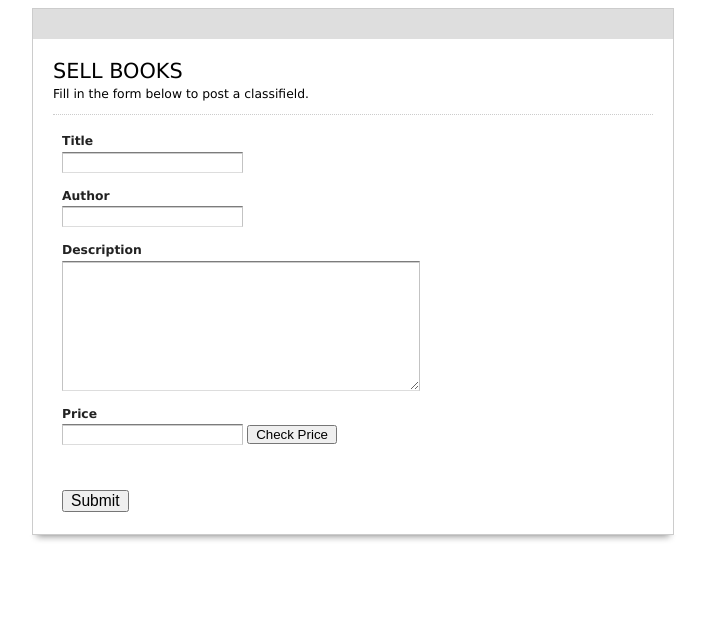
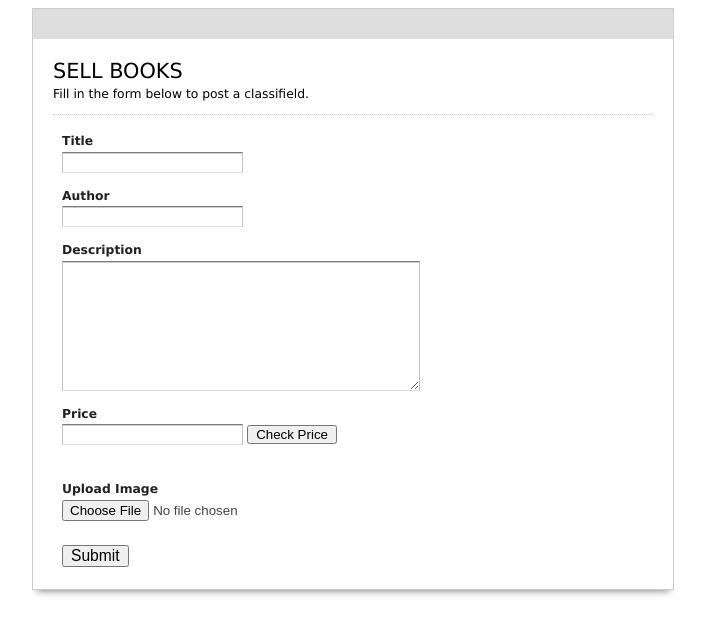
Before and after one commit to SocioDroid/BookBase, a Django app: page /user/sell/ in a window 1280 px wide. Shown: the top 635 px of the page, without its empty margins (287-992 px from the left). Run offline with Django 3.2, Linux system fonts and the light colour scheme.

Commit message:
Image Upload

```diff
--- a/BookBase/BookBase/settings.py
+++ b/BookBase/BookBase/settings.py
@@ -123,8 +123,8 @@ MEDIA_DIR = os.path.join(BASE_DIR, 'media')
 STATIC_URL = '/static/'
 STATICFILES_DIRS = [STATIC_DIR]
 
-MEDIA_ROOT = MEDIA_DIR
 MEDIA_URL = '/media/'
+MEDIA_ROOT = os.path.join(BASE_DIR, 'media')
 
 LOGIN_URL = '/user/login/'
 LOGIN_REDIRECT_URL = 'home'
--- a/BookBase/templates/home.html
+++ b/BookBase/templates/home.html
@@ -15,7 +15,7 @@
 
 {% else %}
   <p>You are not logged in</p>
-  <a href="{% url 'login' %}">login</a>
+  <a href="{% url 'login' %}">Login</a>
 
 {% endif %}
 {% endblock %}
--- a/BookBase/templates/sell.html
+++ b/BookBase/templates/sell.html
@@ -73,6 +73,14 @@
                                   </div>
                         </div>
                     </li>
+                    <li id="li_4" >
+                        <label class="description" for="element_3">Upload Image </label>
+                        <div>
+                            <input type="file" name="myfile" accept="image/*"  >
+                        </div>
+                        <p class="guidelines" id="guide_4"><small>Upload Book Image</small></p>
+                    </li>
+
                     <li class="buttons">
                         <input id="saveForm" class="button_text" type="submit" name="submit" value="Submit" />
                     </li>
--- a/BookBase/user/models.py
+++ b/BookBase/user/models.py
@@ -19,6 +19,7 @@ class Sell(models.Model):
     price = models.DecimalField(max_digits=10, decimal_places=2, null=False )
     datetime = models.DateTimeField(default=datetime.datetime.now)
     user_id = models.ForeignKey(User, on_delete=models.CASCADE)
+    bookImage = models.ImageField(upload_to="images/", default="images/noBook.png",blank=True, null=True)
 
     def __str__(self):
-        return self.add_id
+        return str(self.add_id)
--- a/BookBase/user/views.py
+++ b/BookBase/user/views.py
@@ -1,5 +1,3 @@
-from django.contrib.auth.models import User
-import django
 from django.http import JsonResponse
 from django.shortcuts import render
 from .forms import UserForm, UserProfileInfoForm
@@ -11,6 +9,7 @@ from django.contrib.auth.decorators import login_required
 from matplotlib import pyplot as plt
 from django.conf import settings
 import os
+from django.core.files.storage import FileSystemStorage
 
 @login_required
 def special(request):
@@ -60,7 +59,7 @@ def sell(request):
                                  })
         return render(request, 'sell.html', )
 
-    if request.method == 'POST':
+    if request.method == 'POST'and request.FILES['myfile']:
         title = request.POST.get('title')
         author =request.POST.get('author')
         description =request.POST.get('desc')
@@ -71,7 +70,7 @@ def sell(request):
         sellModel.description = description
         sellModel.price = price
         sellModel.user_id = request.user
-
+        sellModel.bookImage = request.FILES['myfile']
         sellModel.save()
         context = {'title':title,'author':author,'desc':description,'price':price}
         print(str(title)+str(author)+str(description)+str(price))
@@ -105,12 +104,12 @@ def checkPrice(titleRec):
         priceList = [avgPrice,minPrice,maxPrice]
         # Plot Graph
         plt.title(titleRec)
-        plt.text(0.5, 2.5, minPrice)
-        plt.text(0.5, 4.5, maxPrice)
+        # plt.text(0.5, 2.5, minPrice)
+        # plt.text(0.5, 4.5, maxPrice)
 
         plt.scatter(range(len(bookPrice)),bookPrice)
         plt.savefig(os.path.join(settings.BASE_DIR,'static/user/images/'+titleRec+'.png'))
-        figPath ="<img src="+'"'+"{% static 'user/images/"+titleRec+".png' %}"+'"'+">"
+        figPath ="<img src="+'"'+"/static/user/images/"+titleRec+".png"+'"'+" height="+'"'+"50% width="+'"'+"50%"+'"'+">"
 
         priceList.append(figPath)
         print(figPath)
```
Also changed, not shown: BookBase/db.sqlite3, BookBase/media/bookImage.png (added), BookBase/media/images/fetch.jpeg (added), BookBase/media/images/noBook.png (added), BookBase/static/user/images/M3.png, BookBase/user/migrations/0001_initial.py, BookBase/user/migrations/0002_auto_20190917_1302.py, BookBase/user/migrations/0003_auto_20190915_0222.py (deleted).
